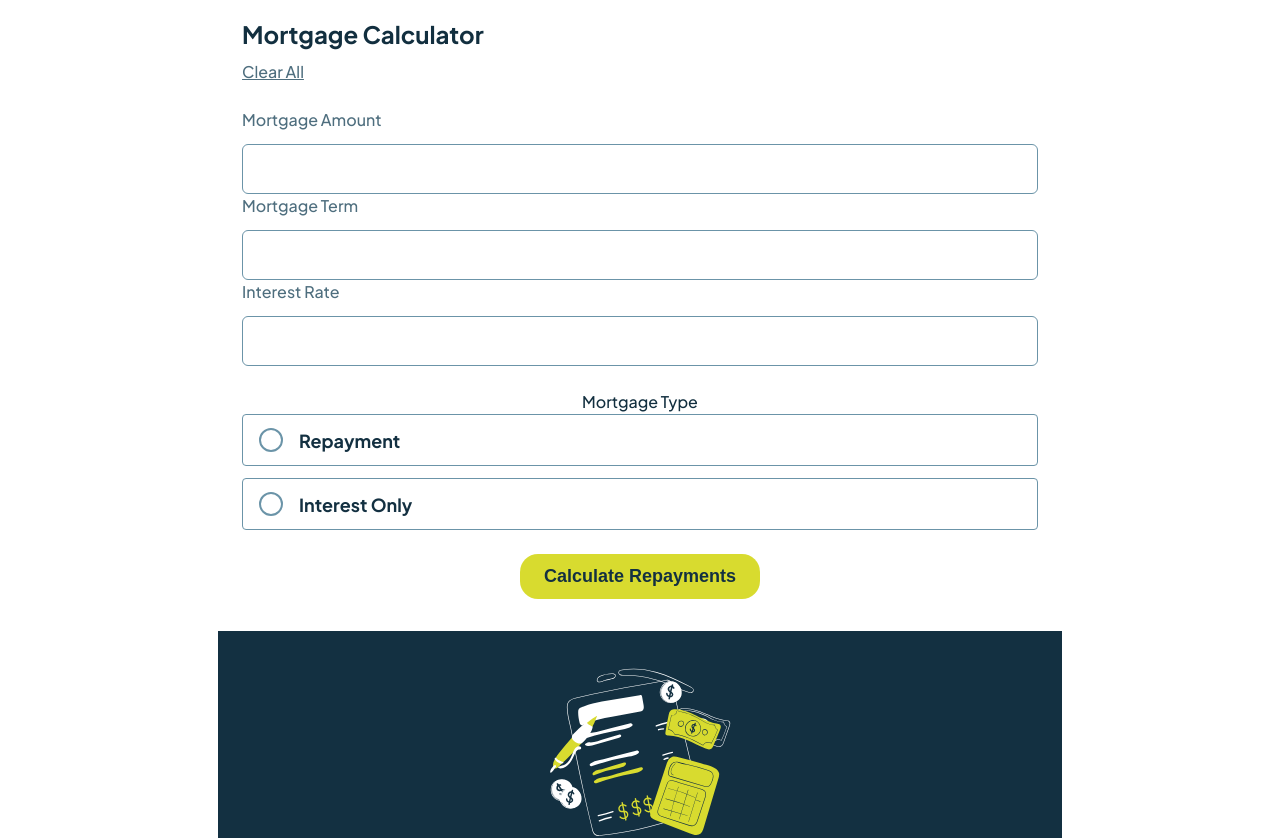
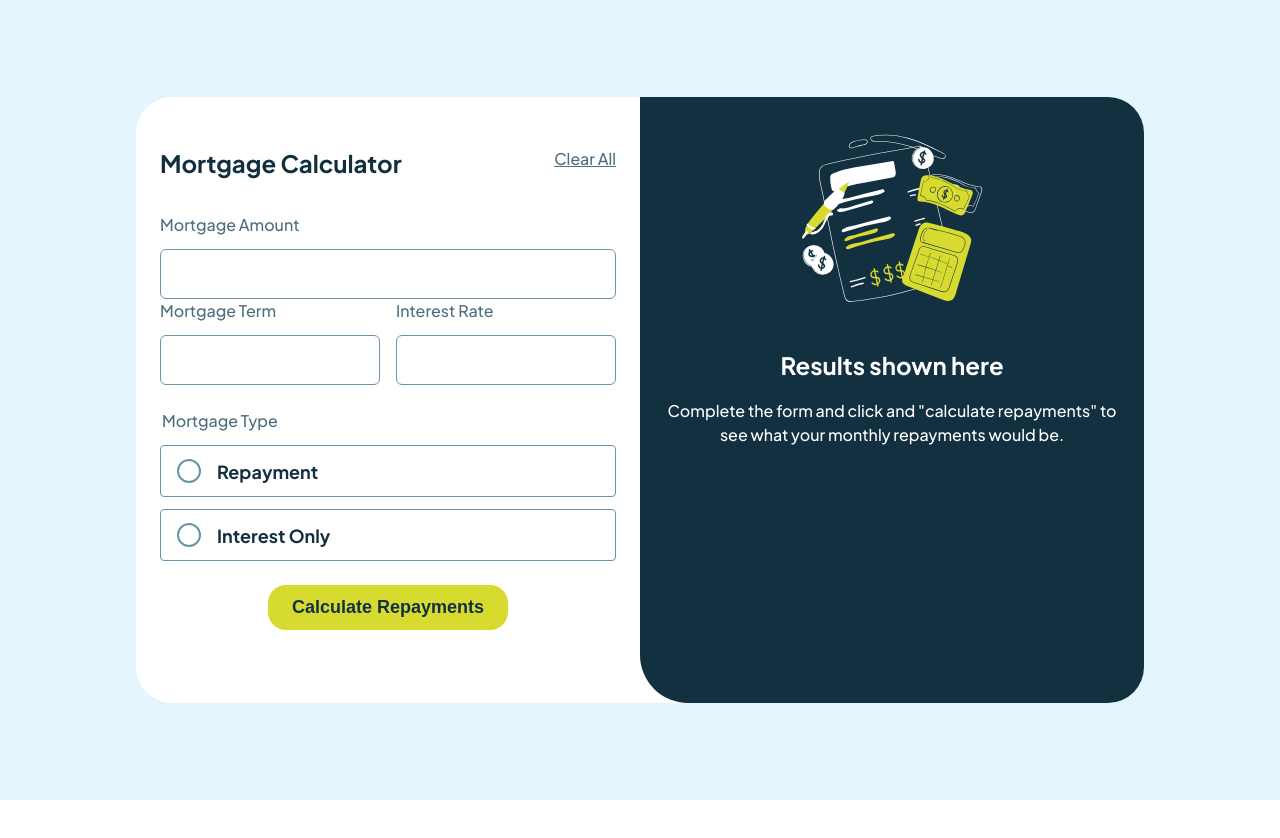
Before and after one commit to bradleyfowler/mortgage-repayment-calculator, a React (Vite) app: page / in a window 1280 px wide. Shown: the top 838 px of the page. After the commit the page ends 800 px from the top, so only its background shows below. Built offline with nearby package versions, Linux system fonts and the light colour scheme.

Commit message:
feat: apply styles for desktop

```diff
--- a/src/App.css
+++ b/src/App.css
@@ -17,14 +17,18 @@ fieldset label:last-of-type {
 }
 
 .heading-container {
-  padding: 0 var(--spacing-300);
   text-align: left;
   margin-bottom: var(--spacing-300);
 }
 
 .form-container {
-  padding: 0 var(--spacing-300);
-  margin-bottom: 32px;
+  padding: var(--spacing-400) var(--spacing-300);
+}
+
+.mortgage-type-fieldset legend {
+  color: var(--colour-slate-700);
+  text-align: left;
+  margin-bottom: 12px;
 }
 
 h1 {
@@ -68,3 +72,42 @@ h1 {
   border-radius: 8px;
   background: rgba(0, 0, 0, 0.25);
 }
+
+@media (min-width: 1068px) {
+  body {
+    background-color: var(--colour-slate-100);
+  }
+
+  .heading-container {
+    display: flex;
+    justify-content: space-between;
+    align-items: center;
+  }
+
+  .form-container {
+    flex: 1;
+  }
+
+  .input-row {
+    display: flex;
+    gap: 16px;
+  }
+
+  .results-placeholder {
+    flex: 1;
+    height: 100%;
+    align-items: center;
+    box-sizing: border-box;
+    border-radius: 0 36px 36px 48px;
+  }
+
+  .form-results-wrapper {
+    background-color: var(--colour-white);
+    display: flex;
+    justify-content: space-between;
+    align-items: flex-start;
+    width: 1008px;
+    height: 606px;
+    border-radius: 36px;
+  }
+}
--- a/src/App.tsx
+++ b/src/App.tsx
@@ -45,17 +45,19 @@ function App() {
       : null;
 
   return (
-    <main>
-      <div className="heading-container">
-        <h1>Mortgage Calculator</h1>
-        <Link />
-      </div>
+    <main className="form-results-wrapper">
       <div className="form-container">
+        <div className="heading-container">
+          <h1>Mortgage Calculator</h1>
+          <Link />
+        </div>
         <form action={formAction}>
           <Input name="amount" label="Mortgage Amount" type="text" />
-          <Input name="term" label="Mortgage Term" type="text" />
-          <Input name="rate" label="Interest Rate" type="text" />
-          <fieldset>
+          <div className="input-row">
+            <Input name="term" label="Mortgage Term" type="text" />
+            <Input name="rate" label="Interest Rate" type="text" />
+          </div>
+          <fieldset className="mortgage-type-fieldset">
             <legend>Mortgage Type</legend>
             <RadioButtonGroup
               options={[
--- a/src/components/Button/Button.css
+++ b/src/components/Button/Button.css
@@ -9,7 +9,7 @@
   font-weight: bold;
   font-size: 18px;
   cursor: pointer;
-  transition: background-color 0.3s ease;
+  transition: background-color 0.2s ease;
 }
 
 .button:hover {
--- a/src/components/Input/Input.css
+++ b/src/components/Input/Input.css
@@ -19,6 +19,7 @@
   font-weight: bold;
   cursor: pointer;
   outline: none;
+  transition: border 0.2s ease;
 }
 
 .input:hover {
@@ -34,3 +35,10 @@
 .input:focus {
   border: 1px solid var(--colour-lime);
 }
+
+@media (min-width: 1068px) {
+  .input-wrapper {
+    display: flex;
+    flex-direction: column;
+  }
+}
--- a/src/components/Input/Input.tsx
+++ b/src/components/Input/Input.tsx
@@ -9,11 +9,11 @@ interface InputProps {
 
 export default function Input({ name, label, type, value }: InputProps) {
   return (
-    <>
+    <div className="input-wrapper">
       <label className="label" htmlFor={name}>
         {label}
       </label>
       <input className="input" type={type} name={name} value={value} />
-    </>
+    </div>
   );
 }
--- a/src/components/Radio/Radio.css
+++ b/src/components/Radio/Radio.css
@@ -11,7 +11,7 @@
   border-radius: 4px;
   cursor: pointer;
   margin-bottom: 12px;
-  transition: border-color 0.3s ease;
+  transition: border-color 0.2s ease;
 }
 
 .radio-container:hover {
@@ -30,7 +30,7 @@
   background-color: var(--colour-white);
   display: inline-block;
   position: relative;
-  transition: border-color 0.3s ease, background-color 0.3s ease;
+  transition: border-color 0.2s ease, background-color 0.3s ease;
 }
 
 .radio-input:checked {
```
